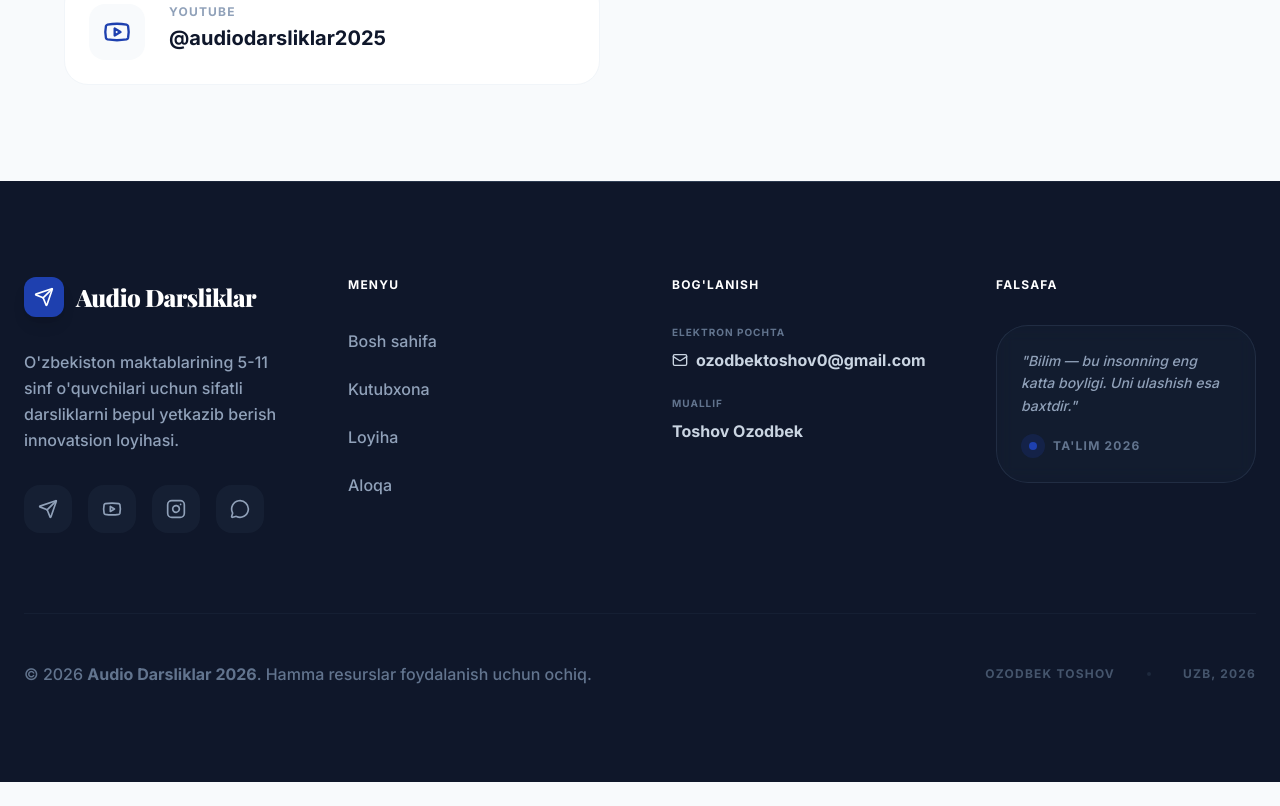
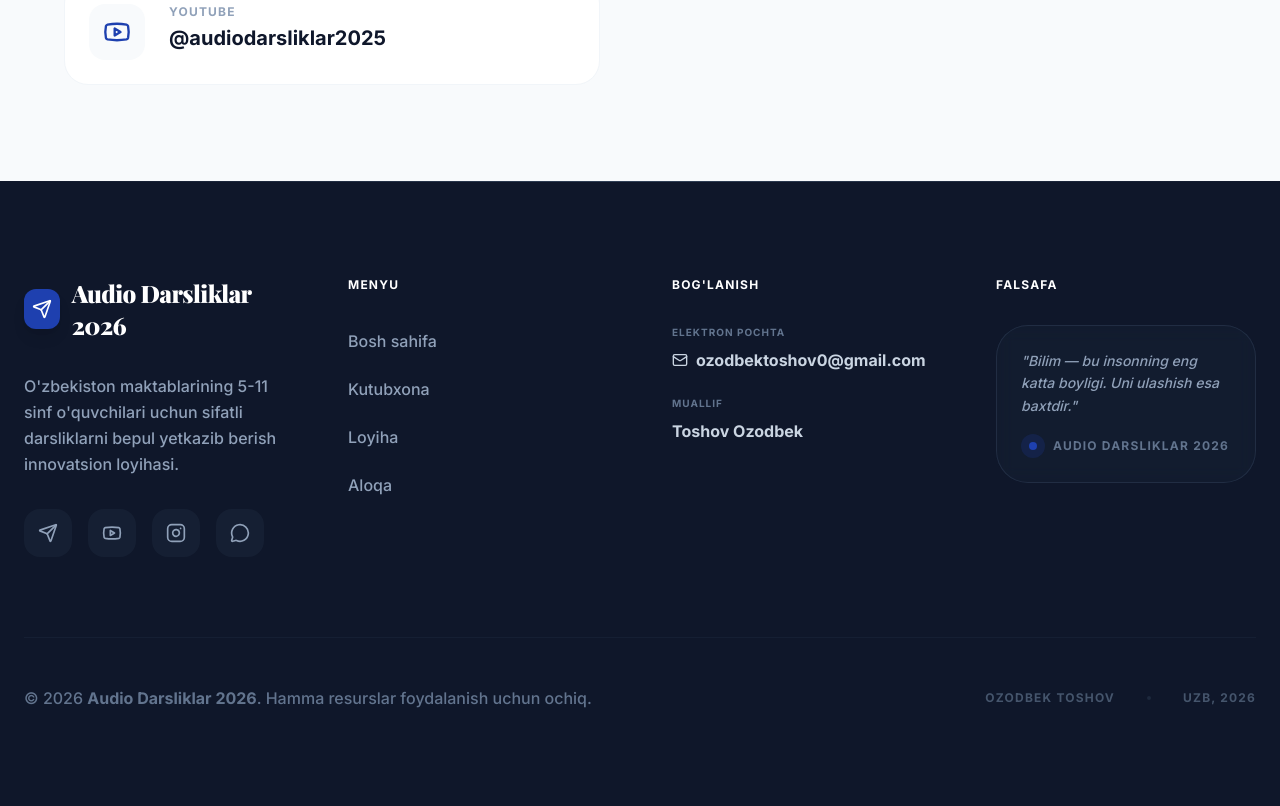
Before and after one commit to ozodbektoshov0-cmd/audio-darsliklar-2026, a React (Vite) app: page /contact in a window 1280 px wide. Shown: the part 895-1701 px from the top of the page. Before the commit the page ends 1677 px from the top, so only its background shows below. Built offline with nearby package versions, Linux system fonts and the light colour scheme; a web font is replaced by a local one.

Commit message:
Update Footer.tsx

```diff
--- a/src/components/Footer.tsx
+++ b/src/components/Footer.tsx
@@ -20,7 +20,7 @@ export default function Footer() {
               <div className="w-10 h-10 bg-brand-primary rounded-xl flex items-center justify-center text-white shadow-lg">
                 <Send size={20} />
               </div>
-              <h3 className="text-2xl font-serif font-black text-white tracking-tight">Audio Darsliklar</h3>
+              <h3 className="text-2xl font-serif font-black text-white tracking-tight">Audio Darsliklar 2026</h3>
             </div>
             <p className="mb-8 leading-relaxed text-slate-400 font-medium">
               O'zbekiston maktablarining 5-11 sinf o'quvchilari uchun sifatli darsliklarni bepul yetkazib berish innovatsion loyihasi.
@@ -97,7 +97,7 @@ export default function Footer() {
                 <div className="w-6 h-6 bg-brand-primary/20 rounded-full flex items-center justify-center">
                   <div className="w-2 h-2 rounded-full bg-brand-primary"></div>
                 </div>
-                <span className="text-xs font-black text-slate-500 uppercase tracking-widest">Ta'lim 2026</span>
+                <span className="text-xs font-black text-slate-500 uppercase tracking-widest">Audio Darsliklar 2026</span>
               </div>
             </div>
           </div>
```
